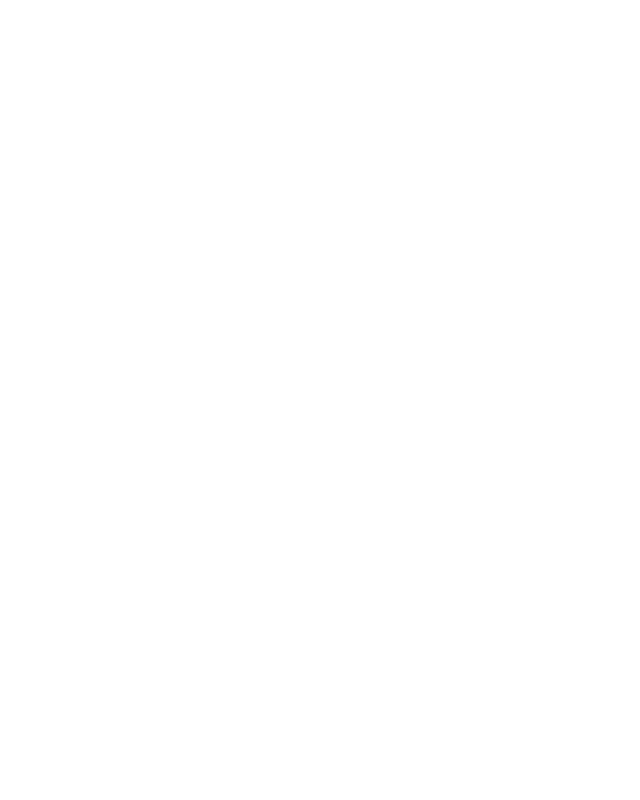
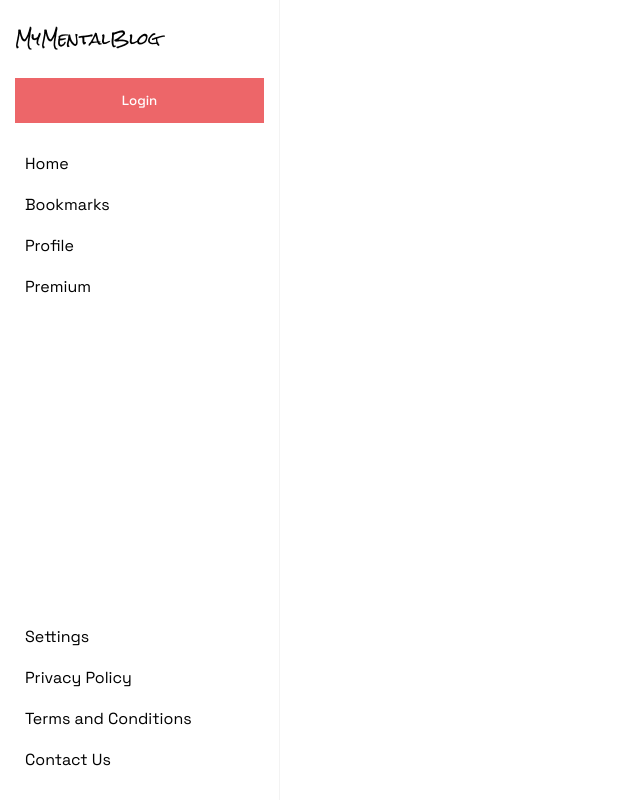
Before and after one commit to LinxPhy/MyMentalBlog, a Next.js app: page / in a window 1280 px wide. Shown: the whole page, without its empty margins (0-640 px from the left). Built offline with nearby package versions, Linux system fonts and the light colour scheme.

Commit message:
header completed

```diff
--- /dev/null
+++ b/app/components/navigation.tsx
@@ -0,0 +1,39 @@
+import '@/app/styles/homepage.css'
+import Link from 'next/link'
+
+export default function Navigation() {
+
+    return (
+        <header>
+            <div className="header-top">
+                <div className="title">
+                    MyMentalBlog
+                </div>
+                <div className="user">
+                    <button className='buttonStyle1'>Login</button>
+                </div>
+
+                <div className="navigation">
+                    <nav>
+                        <ul>
+                            <li><Link href={'/'}></Link>Home</li>
+                            <li><Link href={'/bookmarks'}></Link>Bookmarks</li>
+                            <li><Link href={'/profile'}></Link>Profile</li>
+                            <li><Link href={'/premium'}></Link>Premium</li>
+                        </ul>
+                    </nav>
+                </div>
+            </div>
+
+            <div className="settings">
+                <ul>
+                    <li><Link href={'/settings'}></Link>Settings</li>
+                    <li><Link href={'/privacy'}></Link>Privacy Policy</li>
+                    <li><Link href={'/termsandconditions'}></Link>Terms and Conditions</li>
+                    <li><Link href={'/contact'}></Link>Contact Us</li>
+                </ul>
+            </div>
+        </header>
+    )
+
+}
--- a/app/layout.tsx
+++ b/app/layout.tsx
@@ -1,5 +1,6 @@
 import type { Metadata } from "next";
 import "./styles/globals.css";
+import Navigation from "./components/navigation";
 
 export const metadata: Metadata = {
   title: "Create Next App",
@@ -13,7 +14,20 @@
 }>) {
   return (
     <html lang="en">
-      <body>{children}</body>
+
+      <head>
+        <link rel="preconnect" href="https://fonts.googleapis.com" />
+        <link rel="preconnect" href="https://fonts.gstatic.com" />
+        <link href="https://fonts.googleapis.com/css2?family=Rock+Salt&display=swap" rel="stylesheet" />
+        <link href="https://fonts.googleapis.com/css2?family=Space+Grotesk:wght@300..700&display=swap" rel="stylesheet"></link>
+      </head>
+
+      <body>
+        <div className="container">
+          <Navigation />
+          {children}
+        </div>
+      </body>
     </html>
   );
 }
--- a/app/styles/globals.css
+++ b/app/styles/globals.css
@@ -0,0 +1,49 @@
+*{
+    margin: 0;
+    padding: 0;
+    box-sizing: border-box;
+
+    --primary_colour: #ed6669;
+    --sec_colour: #f3f3f3;
+}
+
+body{
+    background-color: white;
+    min-height: 100vh;
+    font-family: "Space Grotesk", sans-serif;
+    font-style: normal;
+}
+
+a, button, input{
+    font-family: "Space Grotesk", sans-serif;
+    cursor: pointer;
+}
+
+.container{
+    display: flex;
+    min-height: 100vh;
+
+}
+
+.buttonStyle1{
+    border: 1px solid var(--primary_colour);
+    background-color: var(--primary_colour);
+    color: white;
+    padding: 10px 25px;
+    font-weight: 500;
+}
+
+.buttonStyle1:hover {
+    color: var(--primary_colour);
+    background-color: white;
+}
+
+ul {
+    list-style-type: none;
+}
+
+.title{
+    font-family: "Rock Salt", cursive;
+    font-weight: 400;
+    font-style: normal;
+}
--- /dev/null
+++ b/app/styles/homepage.css
@@ -0,0 +1,29 @@
+
+header{
+    flex: 0 0 280px;
+    display: flex;
+    flex-direction: column;
+    justify-content: space-between;
+    padding: 20px 15px;
+    border-right: 1px solid var(--sec_colour);
+}
+
+.navigation ul, .settings ul{
+    display: flex;
+    flex-direction: column;
+}
+
+header button{
+    width: 100%;
+    height: 45px;
+    margin: 20px 0px;
+}
+
+.navigation ul li, .settings ul li{
+    padding: 10px 0px 10px 10px;
+}
+
+.navigation ul li:hover, .settings ul li:hover{
+    cursor: pointer;
+    background-color: var(--sec_colour);
+}
--- a/package.json
+++ b/package.json
@@ -3,9 +3,9 @@
   "version": "0.1.0",
   "private": true,
   "scripts": {
-    "dev": "next dev",
+    "dev": "next dev -p 3001",
     "build": "next build",
-    "start": "next start",
+    "start": "next start -p 3001",
     "lint": "next lint"
   },
   "dependencies": {
```
